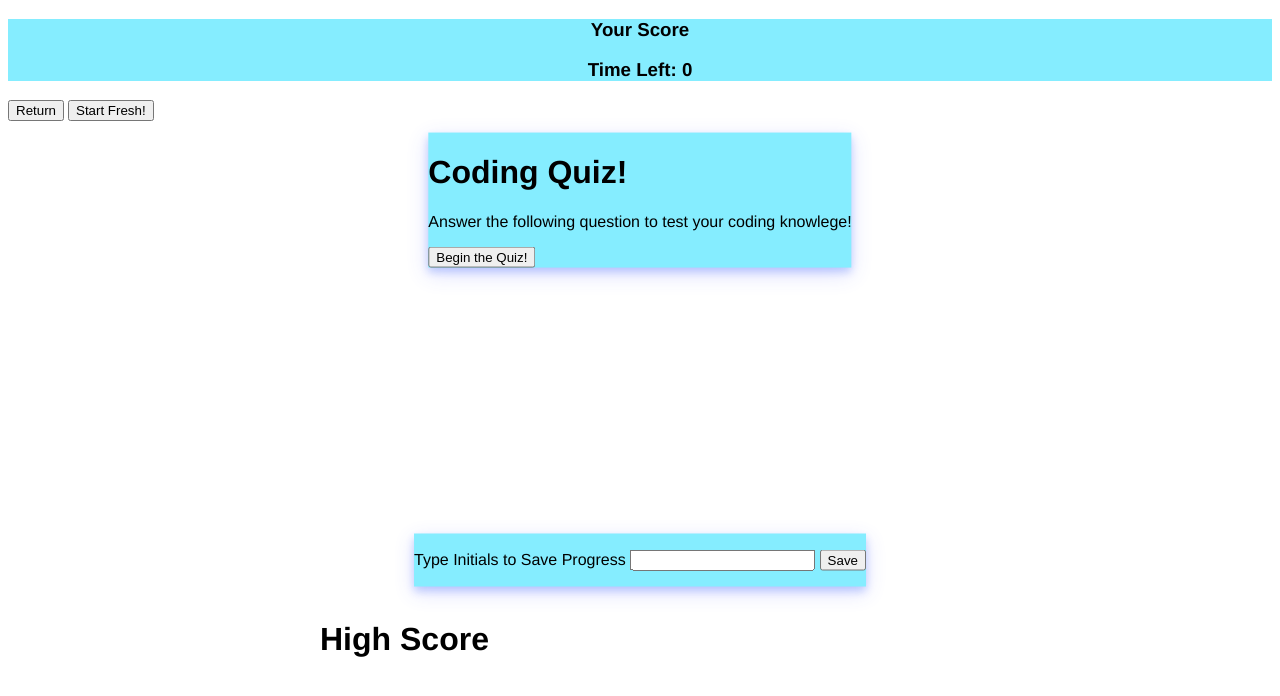
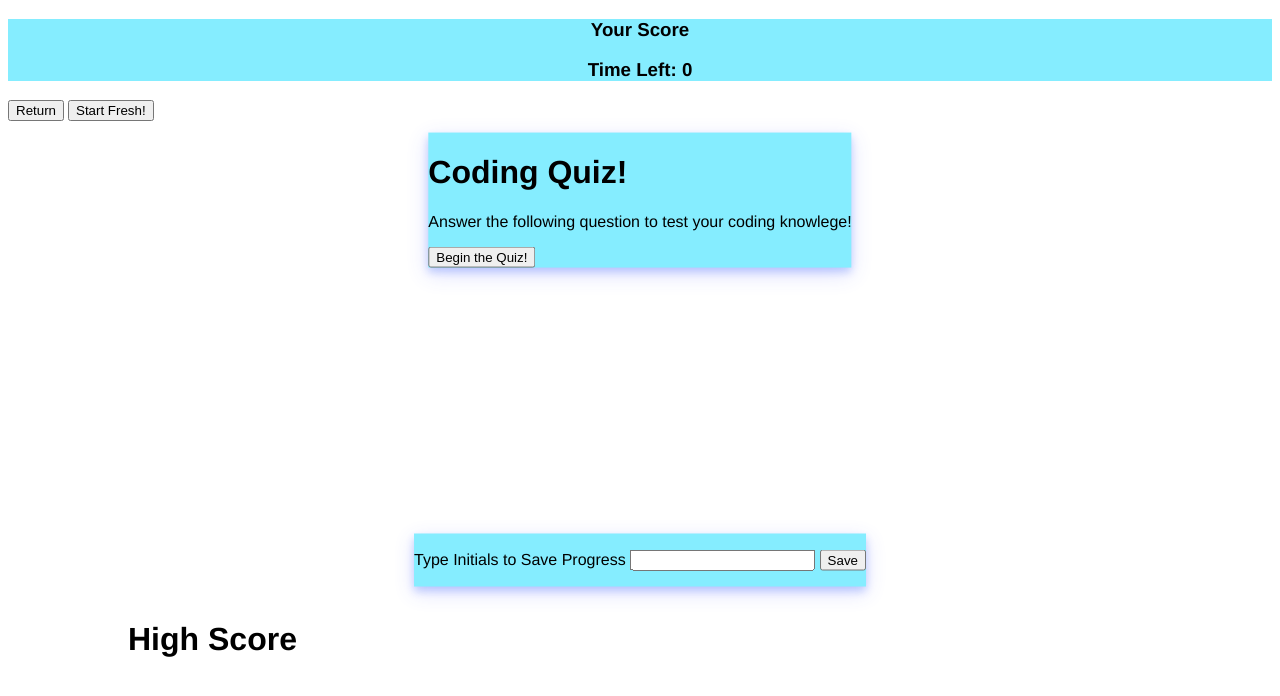
Before and after one commit to parkerjustice/WebAPI-Coding-Quiz2, a plain HTML site: page index.html in a window 1280 px wide. Drawn offline with Linux system fonts and the light colour scheme.

Commit message:
added css

```diff
--- a/assets/style.css
+++ b/assets/style.css
@@ -51,5 +51,5 @@ background-color: rgb(133, 237, 255);
     position: absolute;
     font-family: 'Franklin Gothic Medium', 'Arial Narrow', Arial, sans-serif;
     top: 75%;
-    left: 25%;
+    left: 10%;
 }
```
